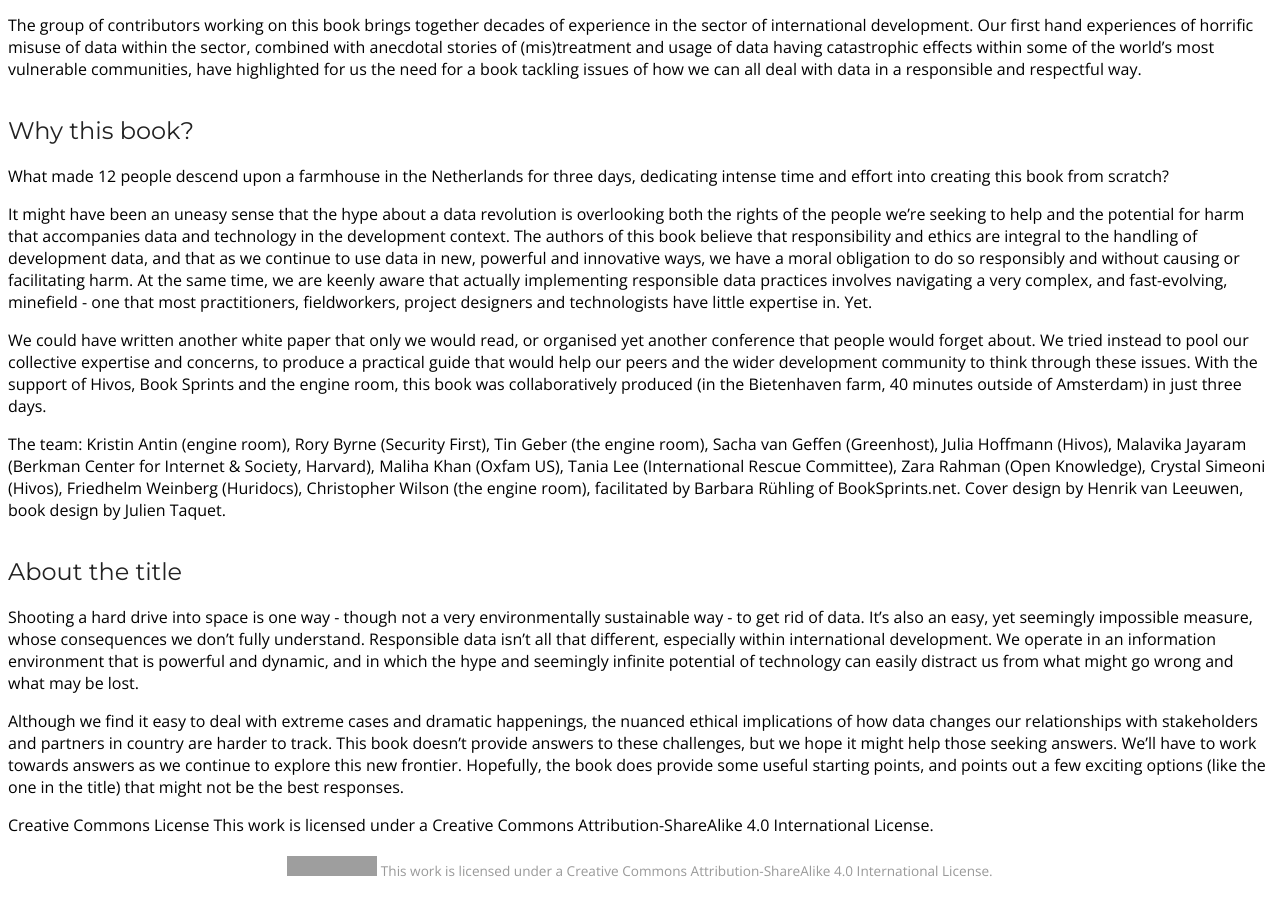
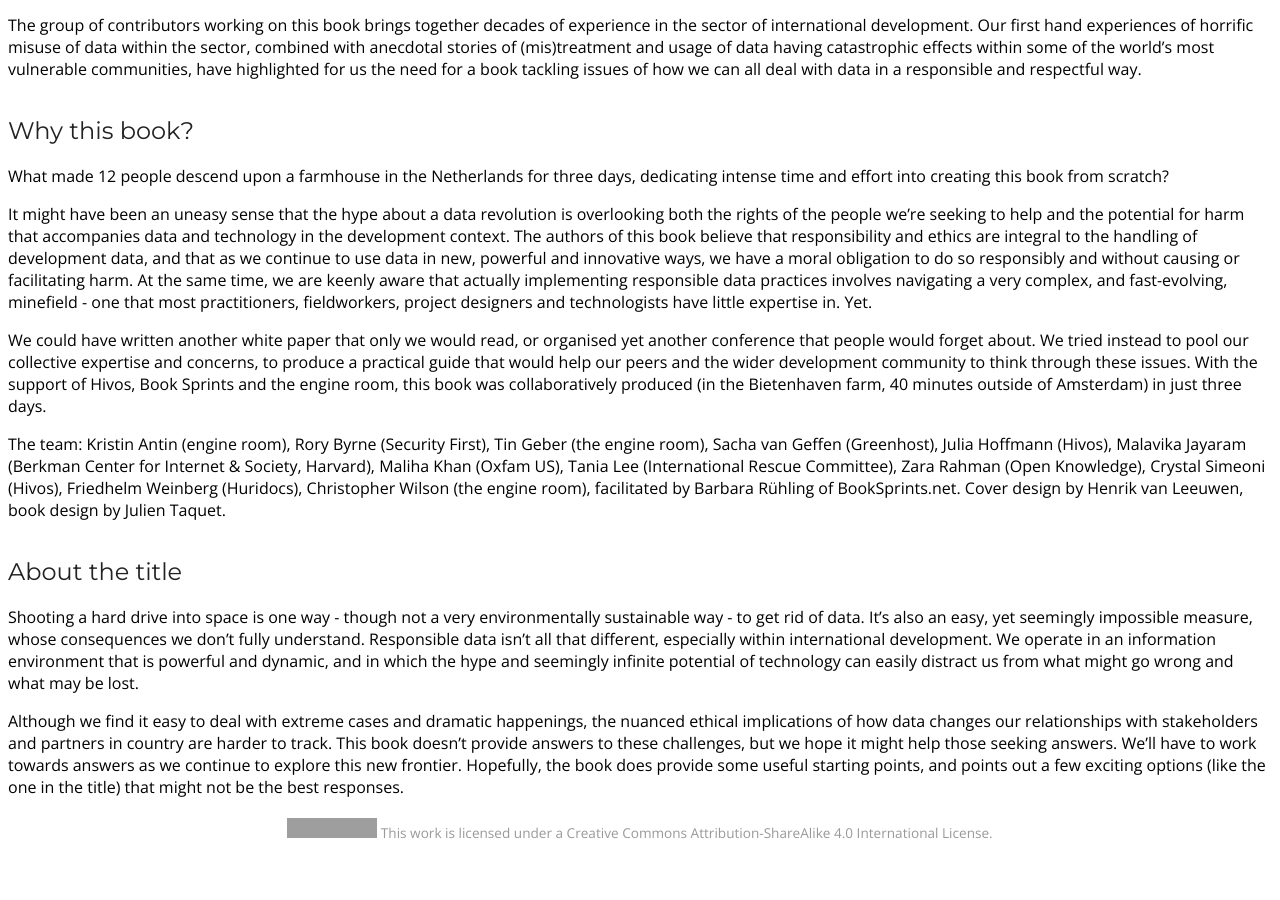
Before and after one commit to the-engine-room/archive-rdf-primer, a Jekyll site: the page built from _posts/1-introduction/0000-01-01-about-this-book.md, in a window 1280 px wide and 900 px high, scrolled down 1149 px. Built offline with Jekyll 4.4.1, drawn with Linux system fonts in a browser that asks for light colours; Markdown is read by kramdown in place of the engine named in the settings; comment, search, counter and statistics services are not loaded; a style sheet for code colours, icons or effects is not loaded; after the commit the page ends 2011 px from its top, so only the background shows below that; grey boxes are pictures that could not be loaded.

Commit message:
Updated 0000-01-01-about-this-book.md

```diff
--- a/_posts/1-introduction/0000-01-01-about-this-book.md
+++ b/_posts/1-introduction/0000-01-01-about-this-book.md
@@ -30,7 +30,3 @@
 Shooting a hard drive into space is one way - though not a very environmentally sustainable way - to get rid of data. It's also an easy, yet seemingly impossible measure, whose consequences we don't fully understand. Responsible data isn't all that different, especially within international development. We operate in an information environment that is powerful and dynamic, and in which the hype and seemingly infinite potential of technology can easily distract us from what might go wrong and what may be lost.
 
 Although we find it easy to deal with extreme cases and dramatic happenings, the nuanced ethical implications of how data changes our relationships with stakeholders and partners in country are harder to track. This book doesn't provide answers to these challenges, but we hope it might help those seeking answers. We'll have to work towards answers as we continue to explore this new frontier. Hopefully, the book does provide some useful starting points, and points out a few exciting options (like the one in the title) that might not be the best responses.
-
-Creative Commons License
-This work is licensed under a Creative Commons Attribution-ShareAlike 4.0
-International License.
```
